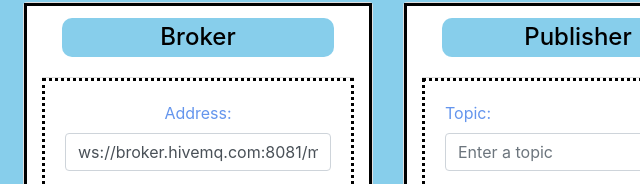
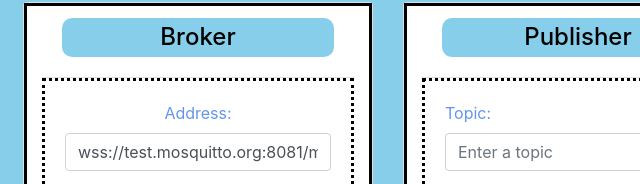
Before and after one commit to LEulin/1LEulin.github.io, a website: page index.html in a window 1280 px wide. Shown: the part 137-321 px from the top of the page, 62-702 px from the left. Drawn offline with Linux system fonts and the light colour scheme.

Commit message:
Bag'o na sad

```diff
--- a/index.html
+++ b/index.html
@@ -31,7 +31,7 @@
                             </div>
                             <div class="card-body" id="incard">
                                 <label for="input-broker-ws"> Address:</label>
-                                <input type="text" class="form-control" id="broker_input" value="ws://broker.hivemq.com:8081/mqtt"><br>
+                                <input type="text" class="form-control" id="broker_input" value="wss://test.mosquitto.org:8081/mqtt"><br>
 
                                 <button id="btn-connect" class="btn btn-outline-success">Connect</button>
 
```
